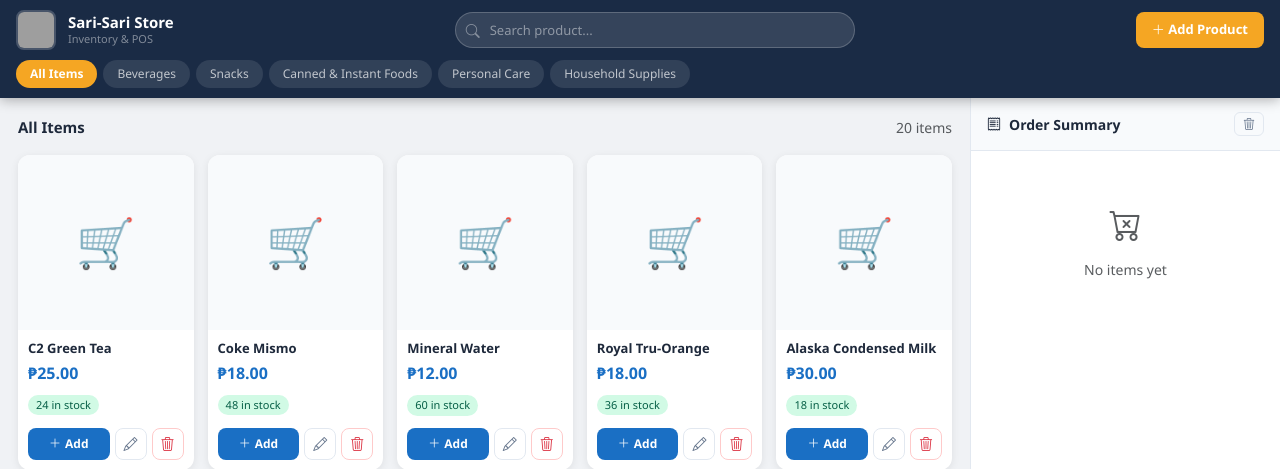
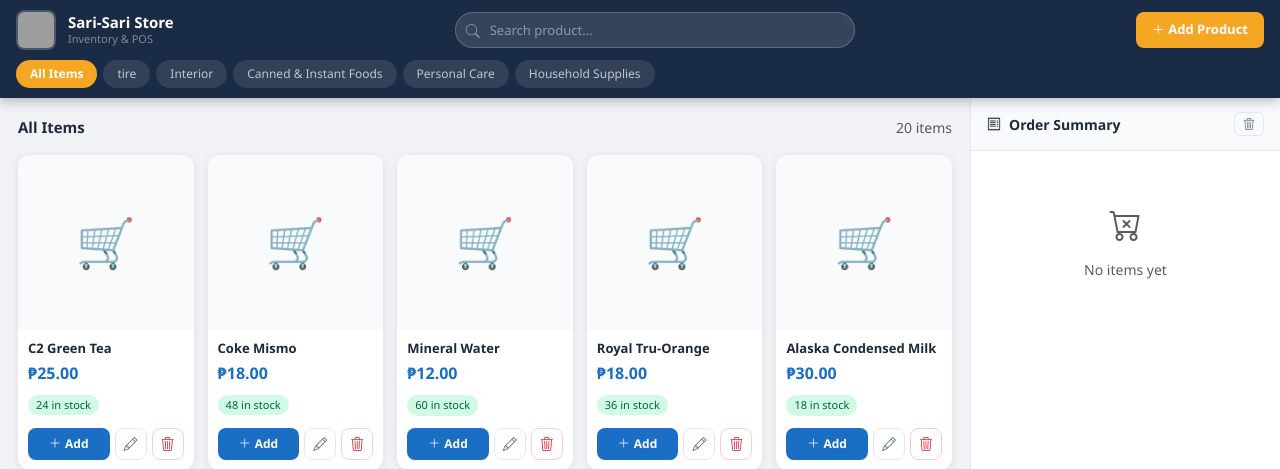
Before and after one commit to Dacsil/sarisari2, a PHP site: page / in a window 1280 px wide. Shown: the top 469 px of the page. Run offline with PHP 8.4, Linux system fonts and the light colour scheme; data comes from the database, SQL or seed files in the repository; grey boxes are pictures that could not be loaded.

Commit message:
change name

```diff
--- a/index.php
+++ b/index.php
@@ -9,7 +9,7 @@ $logoB64  = file_exists($logoPath)
 <head>
 <meta charset="UTF-8">
 <meta name="viewport" content="width=device-width, initial-scale=1.0">
-<title>Sari-Sari Store — POS &amp; Inventory</title>
+<title>Bords Motorparts; Inventory</title>
 <?php if ($logoB64): ?>
 <link rel="icon" type="image/png" href="assets/logo.png">
 <?php endif; ?>
@@ -44,8 +44,8 @@ $logoB64  = file_exists($logoPath)
 
   <div class="cat-bar" id="catBar">
     <button class="cat-btn active" data-cat="All Items">All Items</button>
-    <button class="cat-btn" data-cat="Beverages">Beverages</button>
-    <button class="cat-btn" data-cat="Snacks">Snacks</button>
+    <button class="cat-btn" data-cat="tire">tire</button>
+    <button class="cat-btn" data-cat="Interior">Interior</button>
     <button class="cat-btn" data-cat="Canned &amp; Instant Foods">Canned &amp; Instant Foods</button>
     <button class="cat-btn" data-cat="Personal Care">Personal Care</button>
     <button class="cat-btn" data-cat="Household Supplies">Household Supplies</button>
```
